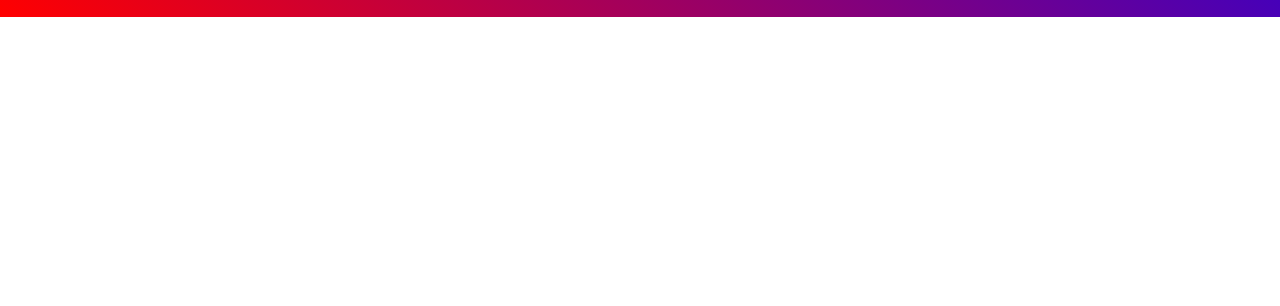
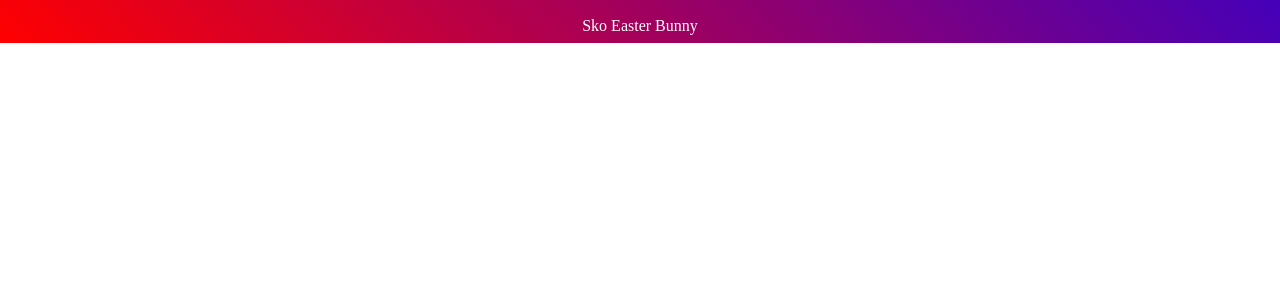
Before and after one commit to RossTienken/fuzzyPinkUnicorn, a website: page index.html in a window 1280 px wide. Shown: the part 494-800 px from the top of the page. Drawn offline with Linux system fonts and the light colour scheme.

Commit message:
footer added

```diff
--- a/index.html
+++ b/index.html
@@ -12,4 +12,5 @@
     <h3>Tiptoe through the tulips</h3>
     <p>:'(</p>
   </body>
+  <footer>Sko Easter Bunny</footer>
 </html>
```
